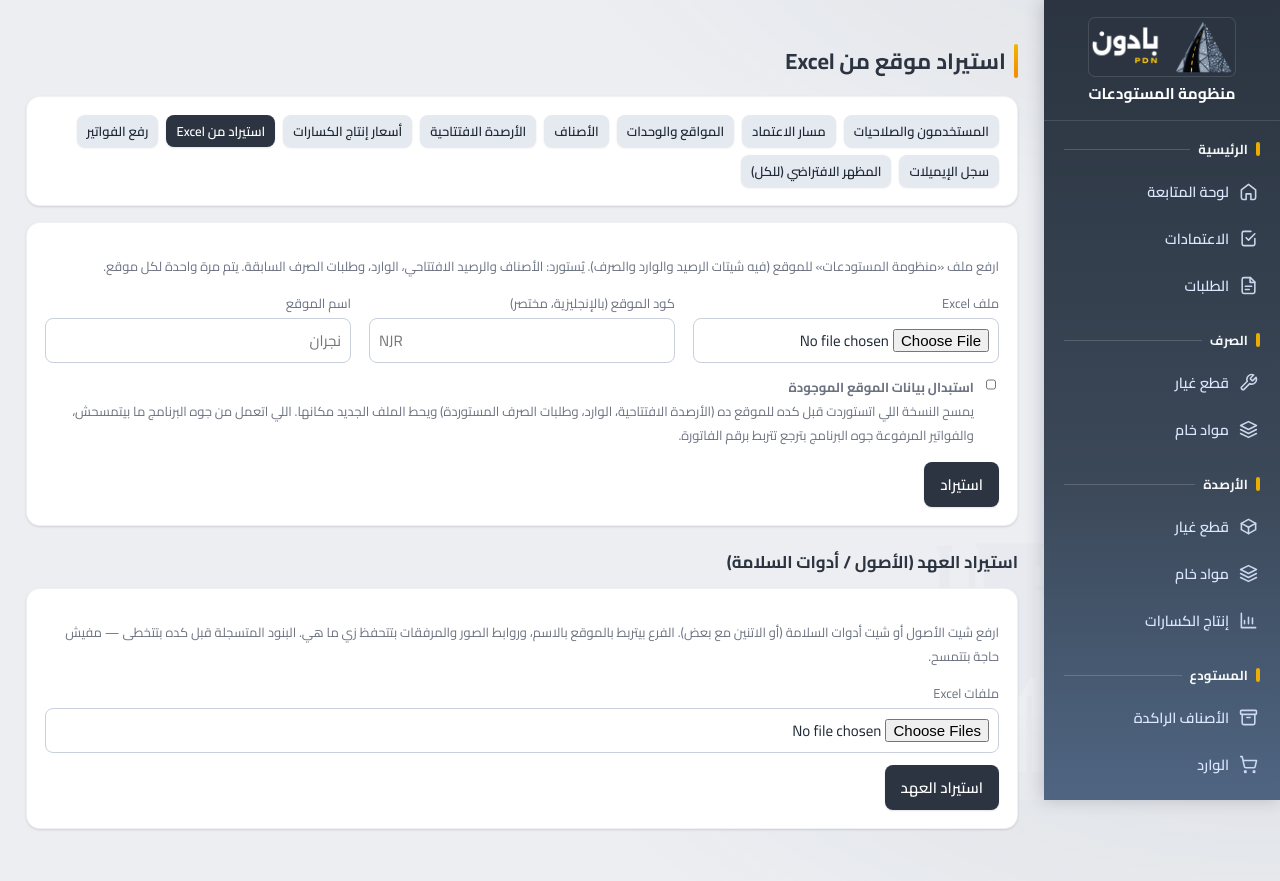
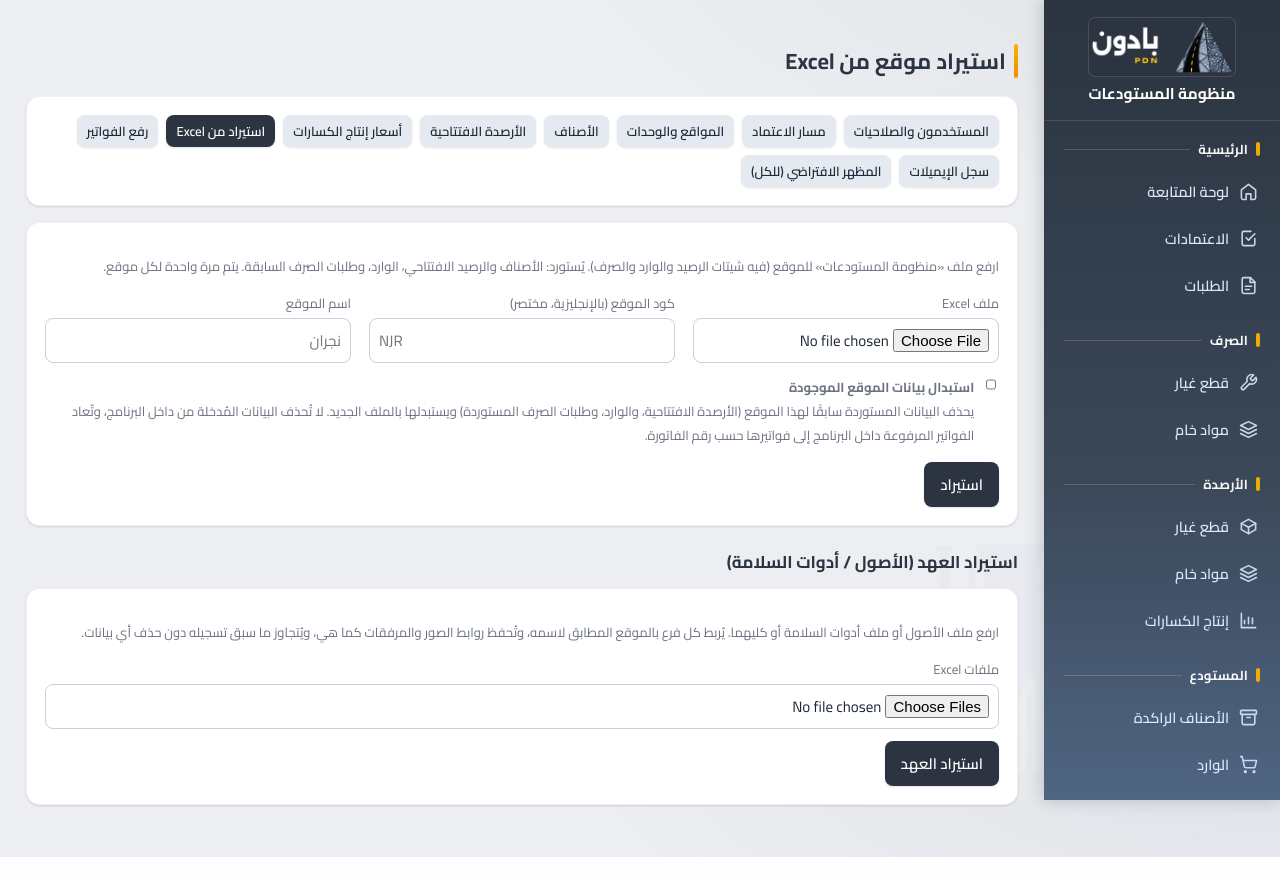
Before and after one commit to eslamabdelbasit9-maker/warehouse-app, a FastAPI app: page /admin/import in a window 1280 px wide. After the commit the page ends 857 px from the top, so only its background shows below. Run offline with FastAPI, Linux system fonts and the light colour scheme; the visitor is signed in with stand-in values (Sample User, id 1).

Commit message:
Formal Arabic for new UI texts; drop transfer-history note and supplier region column
Co-Authored-By: Claude Opus 5.5 <noreply@anthropic.com>
Claude-Session: https://claude.ai/code/session_019HgHRr7x8xFcPWbZbydUwD

```diff
--- a/app/main.py
+++ b/app/main.py
@@ -112,6 +112,10 @@ def _add_missing_columns():
 def init_db():
     Base.metadata.create_all(engine)
     _add_missing_columns()
+    with engine.begin() as con:  # توحيد صياغة ملاحظة العهد المستوردة قبل كده
+        con.execute(text("UPDATE custody_records SET notes = REPLACE(notes, :o, :n) WHERE notes LIKE :l"),
+                    {"o": "تاريخ الاستلام مش مسجل في الشيت", "n": "تاريخ الاستلام غير مسجل في الملف",
+                     "l": "%تاريخ الاستلام مش مسجل في الشيت%"})
     db = SessionLocal()
     try:
         if not db.query(User).first():
@@ -867,7 +871,7 @@ async def request_edit(rid: int, request: Request, db: Session = Depends(get_db)
     if uid and str(uid).isdigit() and int(uid) != req.unit_id:
         unit = db.get(Unit, int(uid))
         if not unit or unit.site_id != req.site_id:
-            flash(request, "الوحدة لازم تكون من نفس الموقع", "err")
+            flash(request, "يجب أن تكون الوحدة من الموقع نفسه", "err")
             return back(f"/requests/{rid}")
         changes.append(f"الوحدة: {req.unit.name if req.unit else '—'} ← {unit.name}")
         req.unit_id = unit.id
@@ -885,10 +889,10 @@ async def request_edit(rid: int, request: Request, db: Session = Depends(get_db)
         changes.append("السبب")
         req.reason = reason
     if not changes:
-        flash(request, "مفيش تعديل")
+        flash(request, "لم يتم إجراء أي تعديل")
         return back(f"/requests/{rid}")
     db.commit()
-    flash(request, "تم التعديل — " + "، ".join(changes))
+    flash(request, "تم التعديل: " + "، ".join(changes))
     return back(f"/requests/{rid}")
 
 
@@ -1712,7 +1716,7 @@ async def admin_import_custody(request: Request, user: User = Depends(require("a
         try:
             msgs.append(f"{f.filename}: " + run_custody(io.BytesIO(f.file.read()), user.id))
         except Exception as e:  # noqa: BLE001
-            msgs.append(f"{f.filename}: فشل — {e}")
+            msgs.append(f"{f.filename}: تعذّر الاستيراد — {e}")
     flash(request, " | ".join(msgs))
     return back("/admin/import")
 
--- a/app/templates/admin_import.html
+++ b/app/templates/admin_import.html
@@ -11,14 +11,14 @@
   </div>
   <label style="display:flex;gap:8px;align-items:flex-start;margin-top:12px">
     <input type="checkbox" name="replace" value="1" id="rep">
-    <span><b>استبدال بيانات الموقع الموجودة</b><br><span class="muted">يمسح النسخة اللي اتستوردت قبل كده للموقع ده (الأرصدة الافتتاحية، الوارد، وطلبات الصرف المستوردة) ويحط الملف الجديد مكانها. اللي اتعمل من جوه البرنامج ما بيتمسحش، والفواتير المرفوعة جوه البرنامج بترجع تتربط برقم الفاتورة.</span></span>
+    <span><b>استبدال بيانات الموقع الموجودة</b><br><span class="muted">يحذف البيانات المستوردة سابقًا لهذا الموقع (الأرصدة الافتتاحية، والوارد، وطلبات الصرف المستوردة) ويستبدلها بالملف الجديد. لا تُحذف البيانات المُدخلة من داخل البرنامج، وتُعاد الفواتير المرفوعة داخل البرنامج إلى فواتيرها حسب رقم الفاتورة.</span></span>
   </label>
-  <button class="btn" style="margin-top:12px" onclick="if(document.getElementById('rep').checked&&!confirm('هيتمسح استيراد الموقع القديم ويتحط الملف الجديد. متأكد؟'))return false;this.textContent='جاري الاستيراد...'">استيراد</button>
+  <button class="btn" style="margin-top:12px" onclick="if(document.getElementById('rep').checked&&!confirm('سيتم حذف البيانات المستوردة سابقًا لهذا الموقع واستبدالها بالملف الجديد. هل تريد المتابعة؟'))return false;this.textContent='جارٍ الاستيراد...'">استيراد</button>
 </form>
 <h2 style="margin-top:20px">استيراد العهد (الأصول / أدوات السلامة)</h2>
 <form method="post" action="/admin/import/custody" enctype="multipart/form-data" class="card">
-  <p class="muted">ارفع شيت الأصول أو شيت أدوات السلامة (أو الاتنين مع بعض). الفرع بيتربط بالموقع بالاسم، وروابط الصور والمرفقات بتتحفظ زي ما هي. البنود المتسجلة قبل كده بتتخطى — مفيش حاجة بتتمسح.</p>
+  <p class="muted">ارفع ملف الأصول أو ملف أدوات السلامة أو كليهما. يُربط كل فرع بالموقع المطابق لاسمه، وتُحفظ روابط الصور والمرفقات كما هي، ويُتجاوز ما سبق تسجيله دون حذف أي بيانات.</p>
   <div class="f"><label>ملفات Excel</label><input type="file" name="files" accept=".xlsx" multiple required></div>
-  <button class="btn" style="margin-top:12px" onclick="this.textContent='جاري الاستيراد...'">استيراد العهد</button>
+  <button class="btn" style="margin-top:12px" onclick="this.textContent='جارٍ الاستيراد...'">استيراد العهد</button>
 </form>
 {% endblock %}
--- a/app/templates/receipt_new.html
+++ b/app/templates/receipt_new.html
@@ -20,7 +20,7 @@
     <div><b>الضريبة 15%</b><span id="s_vat">0</span></div>
     <div><b>الإجمالي شامل الضريبة</b><span id="s_gross">0</span></div>
   </div>
-  <p class="muted" style="margin-top:0">الأسعار بتتسجل من غير ضريبة، ومتوسط السعر والصرف بيتحسبوا من غير ضريبة. الضريبة بتظهر في المشتريات وكشف حساب المورد بس.</p>
+  <p class="muted" style="margin-top:0">تُسجَّل الأسعار دون ضريبة، ويُحسب متوسط السعر وقيمة الصرف دون ضريبة، وتظهر الضريبة في المشتريات وكشف حساب المورد فقط.</p>
   <button class="btn">حفظ الوارد</button>
 </form>
 {% endblock %}
--- a/app/templates/request_detail.html
+++ b/app/templates/request_detail.html
@@ -39,7 +39,7 @@
       <label style="grid-column:1/-1">السبب<textarea name="reason" rows="2">{{ r.reason or '' }}</textarea></label>
       <div><button class="btn">حفظ التعديل</button></div>
     </form>
-    <p class="muted">التعديل هنا للبيانات بس — الكميات والاعتماد بيتعملوا من صفحة الاعتمادات.</p>
+    <p class="muted">يقتصر التعديل هنا على بيانات الطلب، أما الكميات والاعتماد فتُعدَّل من صفحة الاعتمادات.</p>
   </details>
   {% endif %}
 </div>
--- a/app/templates/transfers.html
+++ b/app/templates/transfers.html
@@ -17,8 +17,7 @@
 {% else %}<tr><td colspan="6" class="muted">لا توجد تحويلات</td></tr>{% endfor %}
 </table></div></div>
 {% if history %}
-<h2 style="margin-top:18px">تحويلات مسجلة من الشيتات (قبل البرنامج)</h2>
-<p class="muted">دي اتسجلت في الشيت كوارد «تحويل من…» أو صرف على وحدة «تحويل لفرع»، وهي محسوبة في الرصيد بالفعل — للعرض بس.</p>
+<h2 style="margin-top:18px">التحويلات السابقة (المستوردة من ملفات Excel)</h2>
 <div class="card"><div class="tw"><table class="t">
 <tr><th>التاريخ</th><th>الاتجاه</th><th>البيان</th><th>الأصناف (الكود — الاسم — الكمية)</th><th class="n">القيمة</th></tr>
 {% for kind, d, label, ref, lines in history %}<tr>
--- a/scripts/import_excel.py
+++ b/scripts/import_excel.py
@@ -91,7 +91,7 @@ def run(path, site_code, site_name, replace=False):
         has_data = db.query(Request).filter_by(site_id=site.id).first() or db.query(OpeningBalance).filter_by(site_id=site.id).first()
         if has_data and not replace:
             db.close()
-            raise ValueError(f"الموقع {site_code} فيه بيانات بالفعل — تم الإيقاف لتجنب التكرار (علّم «استبدال» لو عايز تحط نسخة جديدة)")
+            raise ValueError(f"الموقع {site_code} فيه بيانات بالفعل — تم الإيقاف لتجنب التكرار (حدّد «استبدال» لاستيراد نسخة جديدة)")
         if replace:
             kept, *cleared = clear_imported(db, site)
     else:
@@ -198,8 +198,8 @@ def run(path, site_code, site_name, replace=False):
     db.commit()
     msg = f"تم: موقع {site.name} — أصناف جديدة {n_items}، فواتير وارد {len(groups)}، طلبات صرف {n_req}، وحدات {len(units)}"
     if cleared:
-        msg = (f"اتمسحت النسخة القديمة ({cleared[0]} فاتورة وارد، {cleared[1]} طلب صرف، {cleared[2]} رصيد افتتاحي) — "
-               f"واترجع ربط {len(kept)} فاتورة مرفوعة جوه البرنامج. " + msg)
+        msg = (f"حُذفت النسخة السابقة ({cleared[0]} فاتورة وارد، {cleared[1]} طلب صرف، {cleared[2]} رصيد افتتاحي) — "
+               f"وأُعيد ربط {len(kept)} فاتورة مرفوعة داخل البرنامج. " + msg)
     db.close()
     return msg
 
```
Also changed, not shown: app/templates/supplier_statement.html (+6 -6 lines), app/templates/suppliers.html (+6 -7 lines), scripts/import_custody.py (+5 -5 lines), tests/test_flow.py (+1 -1 lines), tests/test_import_replace.py (+1 -1 lines).
